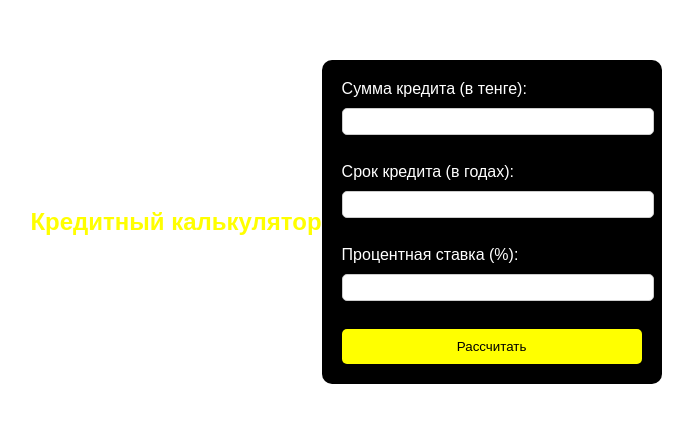
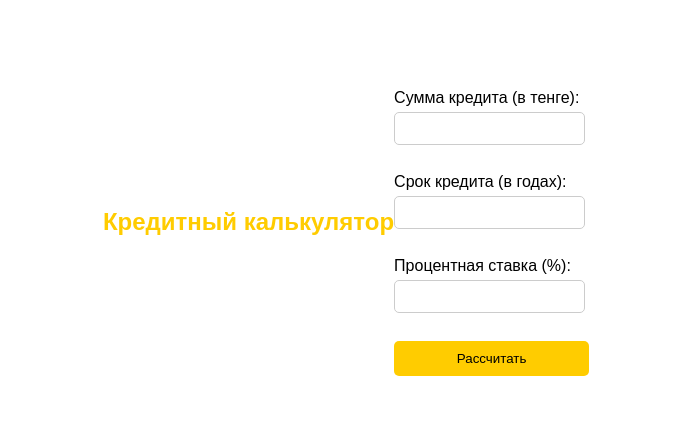
Before and after one commit to runas24/odobren, a plain HTML site: page index.html in a window 1280 px wide. Shown: the part 178-600 px from the top of the page, without its empty margins (294-987 px from the left). Drawn offline with Linux system fonts and the light colour scheme.

Commit message:
styles.css

```diff
--- a/styles.css
+++ b/styles.css
@@ -9,27 +9,32 @@ body {
     margin: 0;
 }
 
+.container {
+    width: 350px;
+    padding: 20px;
+    border-radius: 10px;
+    background-color: #f2f2f2;
+    box-shadow: 0 0 10px rgba(0, 0, 0, 0.1);
+}
+
 h2 {
-    color: #ff0;
+    color: #ffcc00;
+    text-align: center;
 }
 
 form {
-    background-color: #000;
-    color: #fff;
-    padding: 20px;
-    border-radius: 10px;
-    width: 300px;
+    margin-top: 20px;
 }
 
 label {
     display: block;
-    margin-bottom: 10px;
+    margin-bottom: 5px;
 }
 
 input[type="number"],
 input[type="text"] {
-    width: 100%;
-    padding: 5px;
+    width: calc(100% - 22px);
+    padding: 8px;
     border-radius: 5px;
     border: 1px solid #ccc;
     margin-bottom: 10px;
@@ -37,14 +42,15 @@ input[type="text"] {
 
 button[type="submit"] {
     width: 100%;
-    padding: 10px 20px;
-    background-color: #ff0;
+    padding: 10px;
+    background-color: #ffcc00;
     color: #000;
     border: none;
     border-radius: 5px;
     cursor: pointer;
+    transition: background-color 0.3s;
 }
 
 button[type="submit"]:hover {
-    background-color: #ffc;
+    background-color: #ffdb4d;
 }
```
